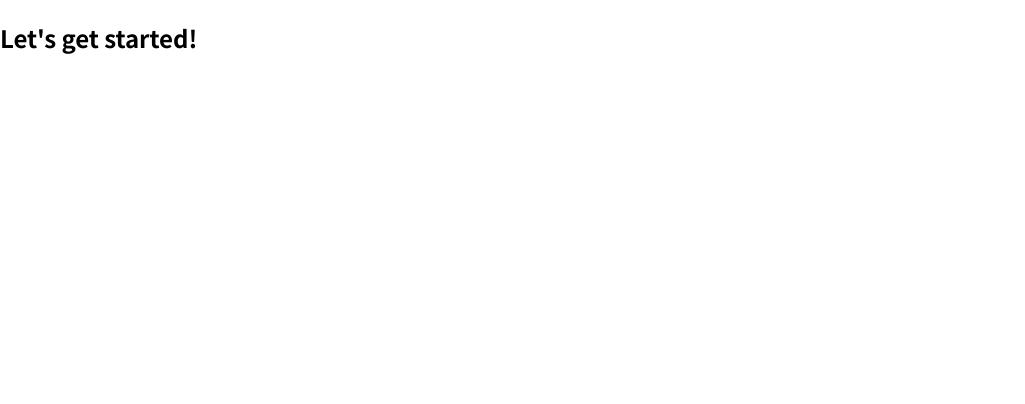
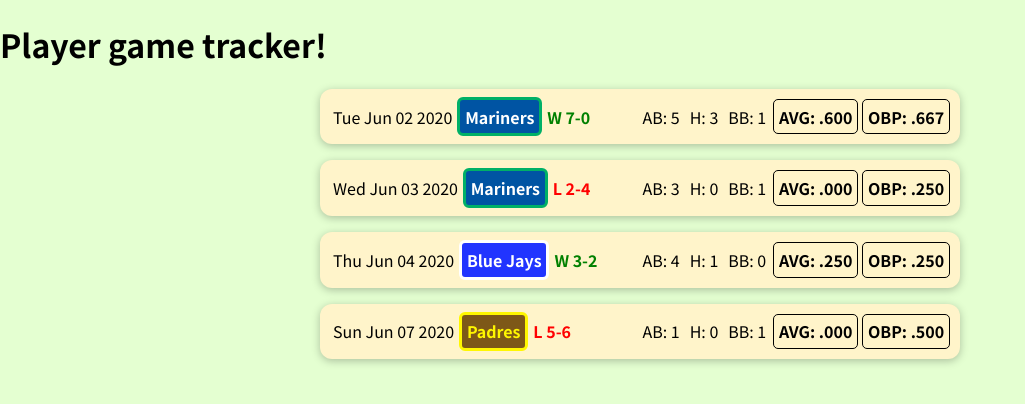
Before and after one commit to ethan-fox/baseball-heroes, a JavaScript app: page / in a window 1280 px wide. Shown: the top 404 px of the page, without its empty margins (0-1025 px from the left). Built offline with nearby package versions, Linux system fonts and the light colour scheme.

Commit message:
Lots of formatting, make it reusable

```diff
--- a/src/App.js
+++ b/src/App.js
@@ -1,7 +1,54 @@
+import GameItem from "./component/GameItem/GameItem";
+
 function App() {
+
+  const playerGames = [
+    {
+      gameData: {
+        date: new Date(2020, 5, 2),
+        opponentId: 5,
+        result: "W 7-0"
+      },
+      AB: 5,
+      H: 3,
+      BB: 1
+    },
+    {
+      gameData: {
+        date: new Date(2020, 5, 3),
+        opponentId: 5,
+        result: "L 2-4"
+      },
+      AB: 3,
+      H: 0,
+      BB: 1
+    },
+    {
+      gameData: {
+        date: new Date(2020, 5, 4),
+        opponentId: 2,
+        result: "W 3-2"
+      },
+      AB: 4,
+      H: 1,
+      BB: 0
+    },
+    {
+      gameData: {
+        date: new Date(2020, 5, 7),
+        opponentId: 3,
+        result: "L 5-6"
+      },
+      AB: 1,
+      H: 0,
+      BB: 1
+    },
+  ]
+
   return (
     <div>
-      <h2>Let's get started!</h2>
+      <h1>Player game tracker!</h1>
+      {playerGames.map(gameInfo => <GameItem {...gameInfo} />)}
     </div>
   );
 }
--- /dev/null
+++ b/src/component/GameData/GameData.js
@@ -0,0 +1,5 @@
+function GameData(props) {
+    return <div>
+        <div></div>
+    </div>
+}
--- /dev/null
+++ b/src/component/GameItem/GameItem.css
@@ -0,0 +1,74 @@
+.game-item {
+  display: flex;
+  flex-direction: row;
+  justify-content: space-between;
+  align-items: center;
+  box-shadow: 0 2px 8px rgba(0, 0, 0, 0.25);
+  padding: 0.5rem;
+  margin: 1rem 20rem;
+  border-radius: 12px;
+  background-color: #fff4ca;
+}
+
+/*
+    Not a fan of pre-configured div styling,
+     but doing this so I can become more familiar
+     with CSS syntax.
+    (i.e. I would never use h2 in real life,
+     seems better to custom-style a div's font styling)
+*/
+.game-item h2 {
+  font-size: 1rem;
+  /* flex: 1; */
+  margin: 0 1rem;
+  color: rgb(0, 0, 0);
+}
+
+.game-item__section {
+    display: flex;
+    flex-direction: row;
+    justify-content: space-between;
+    align-items: center;
+}
+
+.game-item__meta {
+    margin: 5px;
+}
+
+.game-item__opponent {
+  font-weight: bold;
+  gap: 1rem;
+  padding: 0.3rem;
+  border-radius: 6px;
+  /* background-color: #0ba200; */
+  border: 3px solid;
+  /* color: white; */
+}
+
+.game-item__calculated {
+  /* font-size: 1rem; */
+  font-weight: bold;
+  border: 1px solid black;
+  padding: 0.3rem;
+  border-radius: 5px;
+  margin: 2px;
+}
+
+/* TODO for different screen sizes */
+/* @media (min-width: 580px) {
+  .game-item__opponent {
+    flex-direction: row;
+    align-items: center;
+    justify-content: flex-start;
+    flex: 1;
+  }
+
+  .game-item__opponent h2 {
+    font-size: 1.25rem;
+  }
+
+  .game-item__avg {
+    font-size: 1.25rem;
+    padding: 0.5rem 1.5rem;
+  }
+} */
--- /dev/null
+++ b/src/component/GameItem/GameItem.js
@@ -0,0 +1,34 @@
+import "./GameItem.css";
+
+import { formattedCalculation } from "../../util/gameItemFormatter"
+import { TEAM_ID_TO_INFO } from "../../constant/team"
+
+import { gameResultStyler, teamStyler } from "./styler";
+
+function GameItem(props) {
+
+    const avg = (props.H / props.AB)
+    const obp = (props.H + props.BB) / (props.AB + props.BB)
+
+    const opponentName = TEAM_ID_TO_INFO[props.gameData.opponentId].name
+
+    // Two divs -
+    // "Game data" -- regardless of the player
+    // "Player data" -- s pecific to player performance
+    return <div className="game-item">
+        <div className="game-item__section">
+            <div className="game-item__meta">{props.gameData.date.toDateString()}</div>
+            <div className="game-item__opponent" style={teamStyler(props.gameData.opponentId)}>{opponentName}</div>
+            <b className="game-item__meta" style={gameResultStyler(props.gameData.result)}>{props.gameData.result}</b>
+        </div>
+        <div className="game-item__section">
+            <div className="game-item__meta">AB: {props.AB}</div>
+            <div className="game-item__meta">H: {props.H}</div>
+            <div className="game-item__meta">BB: {props.BB}</div>
+            <div className="game-item__calculated">AVG: {formattedCalculation(avg)}</div>
+            <div className="game-item__calculated">OBP: {formattedCalculation(obp)}</div>
+        </div>
+    </div>;
+}
+
+export default GameItem;
--- /dev/null
+++ b/src/component/GameItem/styler.js
@@ -0,0 +1,19 @@
+
+import { TEAM_ID_TO_INFO } from "../../constant/team"
+
+const gameResultStyler = (gameResult) => { return {"color": (gameResult.includes("W") ? "green" : "red")}}
+
+const teamStyler = (opponentId) => {
+    const team = TEAM_ID_TO_INFO[opponentId]
+
+    return {
+        "color": team.textColor,
+        "background-color": team.primaryColor,
+        "border-color": team.secondaryColor
+    }
+}
+
+export {
+    gameResultStyler,
+    teamStyler
+}
--- /dev/null
+++ b/src/constant/team.js
@@ -0,0 +1,47 @@
+
+// Mapping team IDs to various attributes:
+//  - Name
+//  - Color(s)
+//  - TODO more as we expand scope
+const TEAM_ID_TO_INFO = {
+    0: {
+        name: "Athletics",
+        primaryColor: "#47fc68",
+        secondaryColor: "#f9fc47",
+        textColor: "#f9fc47"
+    },
+    1: {
+        name: "Yankees",
+        primaryColor: "#000a73",
+        secondaryColor: "#ffffff",
+        textColor: "#ffffff"
+    },
+    2: {
+        name: "Blue Jays",
+        primaryColor: "#2134ff",
+        secondaryColor: "#ffffff",
+        textColor: "#ffffff"
+    },
+    3: {
+        name: "Padres",
+        primaryColor: "#7d5818",
+        secondaryColor: "#fff700",
+        textColor: "#fff700"
+    },
+    4: {
+        name: "Reds",
+        primaryColor: "#ff0000",
+        secondaryColor: "#ffffff",
+        textColor: "#ffffff"
+    },
+    5: {
+        name: "Mariners",
+        primaryColor: "#0054a3",
+        secondaryColor: "#00b067",
+        textColor: "#ffffff"
+    }
+}
+
+export {
+    TEAM_ID_TO_INFO
+};
--- a/src/index.css
+++ b/src/index.css
@@ -10,5 +10,5 @@ html {
 
 body {
   margin: 0;
-  background-color: #3f3f3f00;
+  background-color: #e4ffd1;
 }
--- /dev/null
+++ b/src/util/gameItemFormatter.js
@@ -0,0 +1,15 @@
+
+// Convention-dictated method to display AVG, OBP, etc
+const formattedCalculation = (calculatedValue) =>
+    // If BA is perfect ...
+    (calculatedValue === 1)
+        // ... display as `1.000`
+    ? calculatedValue.toPrecision(4)
+    // If BA is zero ...
+    : (calculatedValue === 0)
+        // ... display as `.000`
+        ? calculatedValue.toPrecision(4).substring(1)
+        // Otherwise, display without the leading zero (`.325`)
+        : calculatedValue.toPrecision(3).substring(1)
+
+export { formattedCalculation };
```
